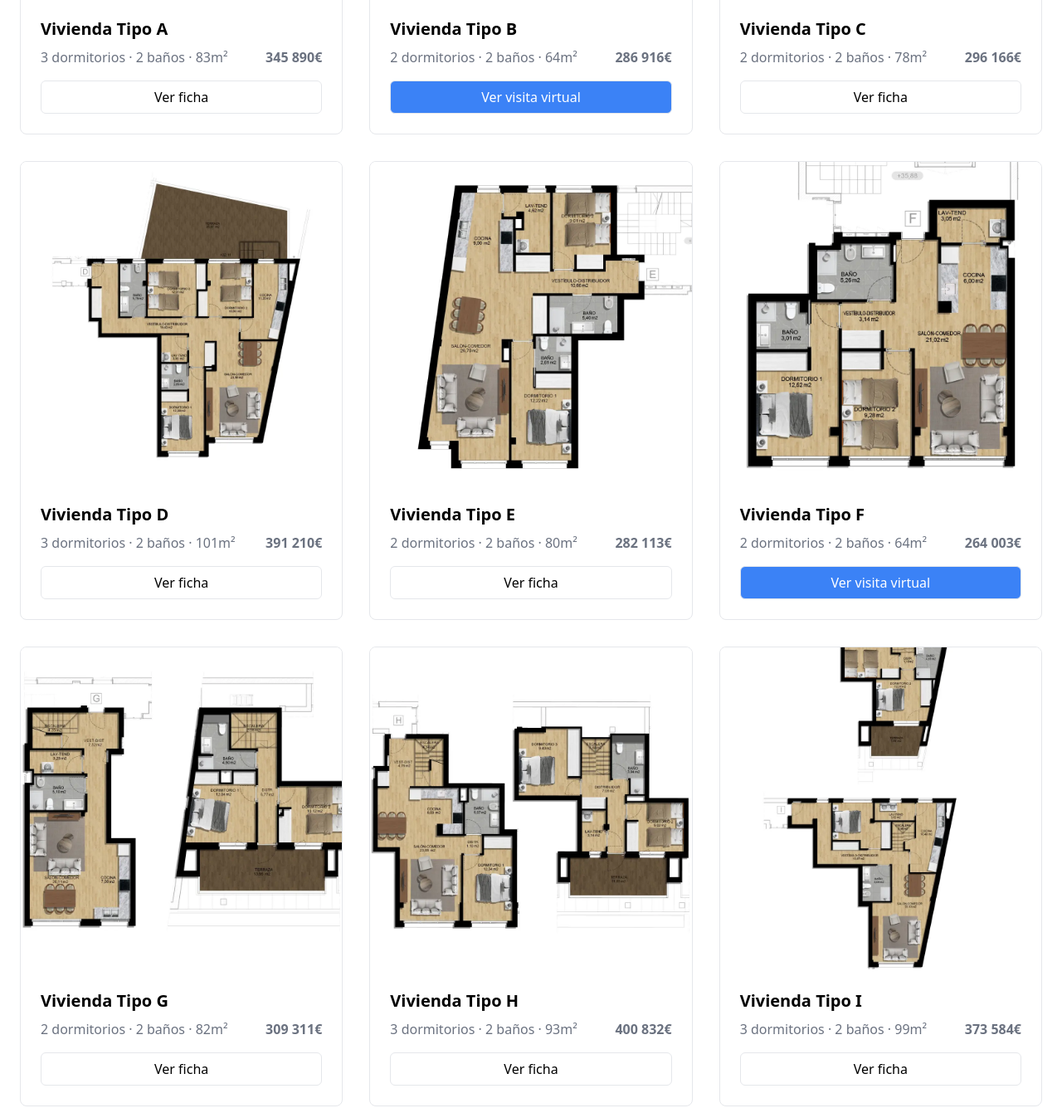
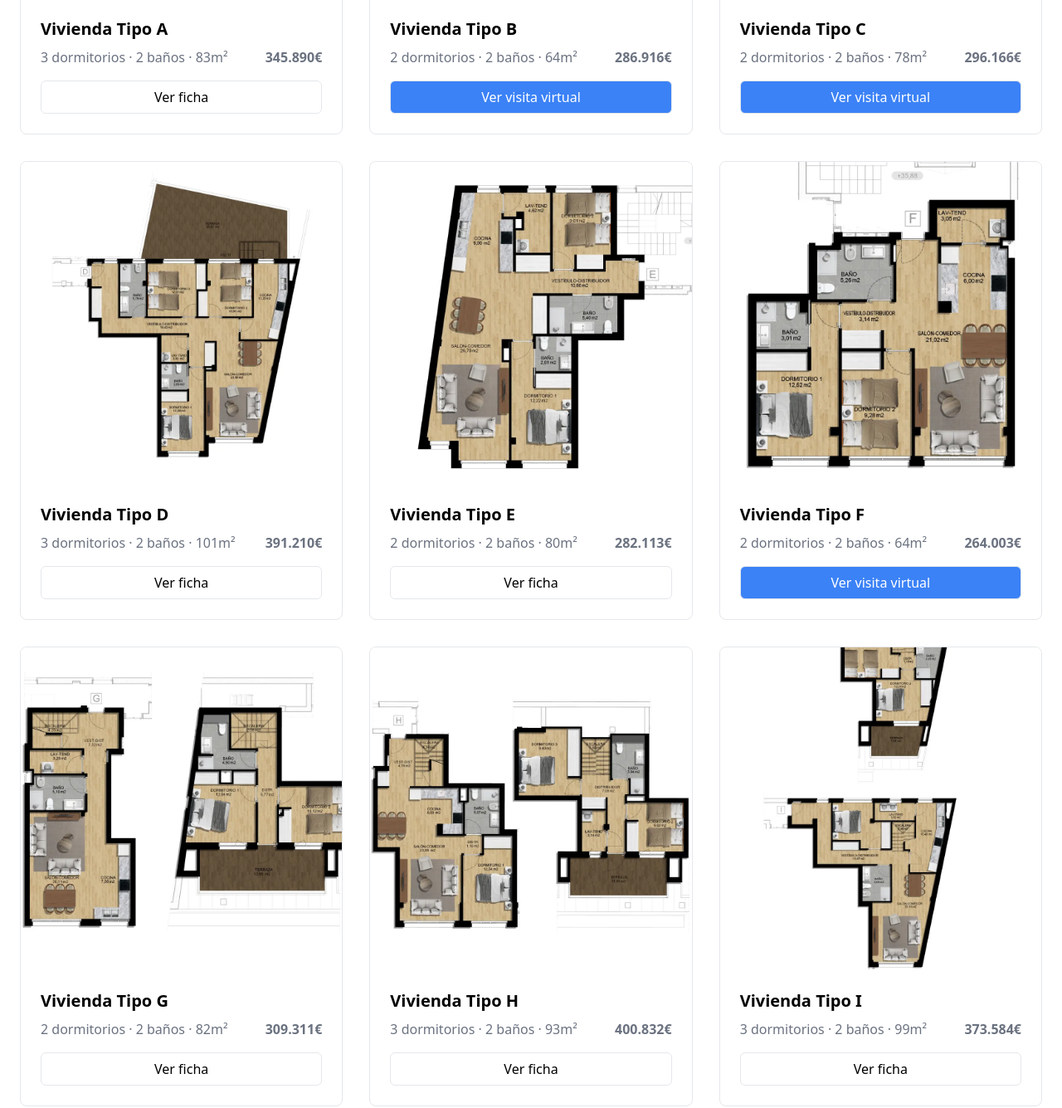
Before and after one commit to chemapq/edificio-locil, a website: page index.html in a window 1280 px wide. Shown: the part 3765-5100 px from the top of the page at 83% size. Drawn offline with nearby package versions, Linux system fonts and the light colour scheme.

Commit message:
Actualizar precios de viviendas para usar formato con punto y agregar enlaces de descarga de memoria de calidades

```diff
--- a/index.html
+++ b/index.html
@@ -161,7 +161,7 @@
               <h3 class="text-xl font-bold mb-2">Vivienda Tipo A</h3>
               <p class="text-gray-500 mb-4 flex justify-between">
                 <span>3 dormitorios · 2 baños · 83m²</span>
-                <span class="font-bold text-right">345 890€</span>
+                <span class="font-bold text-right">345.890€</span>
               </p>
               <button class="w-full inline-flex items-center justify-center rounded-md text-base font-medium ring-offset-background transition-colors focus-visible:outline-none focus-visible:ring-2 focus-visible:ring-ring focus-visible:ring-offset-2 disabled:pointer-events-none disabled:opacity-50 border border-input bg-background hover:bg-accent hover:text-accent-foreground h-10 px-4 py-2" onclick="openViviendaModal(0)">
                 Ver ficha
@@ -179,7 +179,7 @@
               <h3 class="text-xl font-bold mb-2">Vivienda Tipo B</h3>
               <p class="text-gray-500 mb-4 flex justify-between">
                 <span>2 dormitorios · 2 baños · 64m²</span>
-                <span class="font-bold text-right">286 916€</span>
+                <span class="font-bold text-right">286.916€</span>
               </p>
               <button class="w-full inline-flex items-center justify-center rounded-md text-white font-medium ring-offset-background transition-colors focus-visible:outline-none focus-visible:ring-2 focus-visible:ring-ring focus-visible:ring-offset-2 disabled:pointer-events-none disabled:opacity-50 border border-input bg-primary hover:bg-accent hover:bg-primary/90 h-10 px-4 py-2" onclick="openIframeModal(`https://3d.kotekvirtual.es/riosartipof/`)">
                 Ver visita virtual
@@ -197,10 +197,10 @@
               <h3 class="text-xl font-bold mb-2">Vivienda Tipo C</h3>
               <p class="text-gray-500 mb-4 flex justify-between">
                 <span>2 dormitorios · 2 baños · 78m²</span>
-                <span class="font-bold text-right">296 166€</span>
+                <span class="font-bold text-right">296.166€</span>
               </p>
-              <button class="w-full inline-flex items-center justify-center rounded-md text-base font-medium ring-offset-background transition-colors focus-visible:outline-none focus-visible:ring-2 focus-visible:ring-ring focus-visible:ring-offset-2 disabled:pointer-events-none disabled:opacity-50 border border-input bg-background hover:bg-accent hover:text-accent-foreground h-10 px-4 py-2" onclick="openViviendaModal(2)">
-                Ver ficha
+              <button class="w-full inline-flex items-center justify-center rounded-md text-white font-medium ring-offset-background transition-colors focus-visible:outline-none focus-visible:ring-2 focus-visible:ring-ring focus-visible:ring-offset-2 disabled:pointer-events-none disabled:opacity-50 border border-input bg-primary hover:bg-accent hover:bg-primary/90 h-10 px-4 py-2" onclick="openIframeModal(`https://3d.kotekvirtual.es/riosartipoc/`)">
+                Ver visita virtual
               </button>
             </div>
           </div>
@@ -215,7 +215,7 @@
               <h3 class="text-xl font-bold mb-2">Vivienda Tipo D</h3>
               <p class="text-gray-500 mb-4 flex justify-between">
                 <span>3 dormitorios · 2 baños · 101m²</span>
-                <span class="font-bold text-right">391 210€</span>
+                <span class="font-bold text-right">391.210€</span>
               </p>
               <button class="w-full inline-flex items-center justify-center rounded-md text-base font-medium ring-offset-background transition-colors focus-visible:outline-none focus-visible:ring-2 focus-visible:ring-ring focus-visible:ring-offset-2 disabled:pointer-events-none disabled:opacity-50 border border-input bg-background hover:bg-accent hover:text-accent-foreground h-10 px-4 py-2" onclick="openViviendaModal(3)">
                 Ver ficha
@@ -233,7 +233,7 @@
               <h3 class="text-xl font-bold mb-2">Vivienda Tipo E</h3>
               <p class="text-gray-500 mb-4 flex justify-between">
                 <span>2 dormitorios · 2 baños · 80m²</span>
-                <span class="font-bold text-right">282 113€</span>
+                <span class="font-bold text-right">282.113€</span>
               </p>
               <button class="w-full inline-flex items-center justify-center rounded-md text-base font-medium ring-offset-background transition-colors focus-visible:outline-none focus-visible:ring-2 focus-visible:ring-ring focus-visible:ring-offset-2 disabled:pointer-events-none disabled:opacity-50 border border-input bg-background hover:bg-accent hover:text-accent-foreground h-10 px-4 py-2" onclick="openViviendaModal(4)">
                 Ver ficha
@@ -252,7 +252,7 @@
               <h3 class="text-xl font-bold mb-2">Vivienda Tipo F</h3>
               <p class="text-gray-500 mb-4 flex justify-between">
                 <span>2 dormitorios · 2 baños · 64m²</span>
-                <span class="font-bold text-right">264 003€</span>
+                <span class="font-bold text-right">264.003€</span>
               </p>
               <button class="w-full inline-flex items-center justify-center rounded-md text-white font-medium ring-offset-background transition-colors focus-visible:outline-none focus-visible:ring-2 focus-visible:ring-ring focus-visible:ring-offset-2 disabled:pointer-events-none disabled:opacity-50 border border-input bg-primary hover:bg-accent hover:bg-primary/90 h-10 px-4 py-2" onclick="openIframeModal(`https://3d.kotekvirtual.es/riosartipof/`)">
                 Ver visita virtual
@@ -271,7 +271,7 @@
               <h3 class="text-xl font-bold mb-2">Vivienda Tipo G</h3>
               <p class="text-gray-500 mb-4 flex justify-between">
                 <span>2 dormitorios · 2 baños · 82m²</span>
-                <span class="font-bold text-right">309 311€</span>
+                <span class="font-bold text-right">309.311€</span>
               </p>
               <button class="w-full inline-flex items-center justify-center rounded-md text-base font-medium ring-offset-background transition-colors focus-visible:outline-none focus-visible:ring-2 focus-visible:ring-ring focus-visible:ring-offset-2 disabled:pointer-events-none disabled:opacity-50 border border-input bg-background hover:bg-accent hover:text-accent-foreground h-10 px-4 py-2" onclick="openViviendaModal(6)">
                 Ver ficha
@@ -290,7 +290,7 @@
               <h3 class="text-xl font-bold mb-2">Vivienda Tipo H</h3>
               <p class="text-gray-500 mb-4 flex justify-between">
                 <span>3 dormitorios · 2 baños · 93m²</span>
-                <span class="font-bold text-right">400 832€</span>
+                <span class="font-bold text-right">400.832€</span>
               </p>
               <button class="w-full inline-flex items-center justify-center rounded-md text-base font-medium ring-offset-background transition-colors focus-visible:outline-none focus-visible:ring-2 focus-visible:ring-ring focus-visible:ring-offset-2 disabled:pointer-events-none disabled:opacity-50 border border-input bg-background hover:bg-accent hover:text-accent-foreground h-10 px-4 py-2" onclick="openViviendaModal(7)">
                 Ver ficha
@@ -309,7 +309,7 @@
               <h3 class="text-xl font-bold mb-2">Vivienda Tipo I</h3>
               <p class="text-gray-500 mb-4 flex justify-between">
                 <span>3 dormitorios · 2 baños · 99m²</span>
-                <span class="font-bold text-right">373 584€</span>
+                <span class="font-bold text-right">373.584€</span>
               </p>
               <button class="w-full inline-flex items-center justify-center rounded-md text-base font-medium ring-offset-background transition-colors focus-visible:outline-none focus-visible:ring-2 focus-visible:ring-ring focus-visible:ring-offset-2 disabled:pointer-events-none disabled:opacity-50 border border-input bg-background hover:bg-accent hover:text-accent-foreground h-10 px-4 py-2" onclick="openViviendaModal(8)">
                 Ver ficha
@@ -328,7 +328,7 @@
               <h3 class="text-xl font-bold mb-2">Vivienda Tipo J</h3>
               <p class="text-gray-500 mb-4 flex justify-between">
                 <span>4 dormitorios · 3 baños · 115m²</span>
-                <span class="font-bold text-right">436 823€</span>
+                <span class="font-bold text-right">436.823€</span>
               </p>
               <button class="w-full inline-flex items-center justify-center rounded-md text-base font-medium ring-offset-background transition-colors focus-visible:outline-none focus-visible:ring-2 focus-visible:ring-ring focus-visible:ring-offset-2 disabled:pointer-events-none disabled:opacity-50 border border-input bg-background hover:bg-accent hover:text-accent-foreground h-10 px-4 py-2" onclick="openViviendaModal(9)">
                 Ver ficha
@@ -363,7 +363,7 @@
 
     <!-- Modal para imágenes -->
     <div id="imageModal" class="fixed z-50 inset-0 bg-black bg-opacity-75 flex items-center justify-center hidden" onclick="closeModal(event)">
-      <span class="absolute top-16 right-4 text-white text-3xl cursor-pointer" onclick="closeModal(event)">&times;</span>
+      <span class="absolute top-4 right-4 text-white text-3xl cursor-pointer" onclick="closeModal(event)">&times;</span>
       <span class="absolute left-4 text-white text-3xl cursor-pointer" onclick="prevImage(event)">&#10094;</span>
       <span class="absolute right-4 text-white text-3xl cursor-pointer" onclick="nextImage(event)">&#10095;</span>
       <img id="modalImage" class="max-w-full max-h-full">
@@ -371,15 +371,16 @@
 
     <!-- Modal para planos -->
     <div id="planoModal" class="fixed z-50 inset-0 bg-black bg-opacity-75 flex items-center justify-center hidden" onclick="closeModal(event)">
-      <span class="absolute top-16 right-4 text-white text-3xl cursor-pointer" onclick="closeModal(event)">&times;</span>
+      <span class="absolute top-4 right-4  text-white text-3xl cursor-pointer" onclick="closeModal(event)">&times;</span>
       <img id="modalPlan" class="max-w-full max-h-full">
     </div>
 
     <!-- Modal para iframes -->
     <div id="iframeModal" class="fixed z-50 inset-0 bg-black bg-opacity-75 flex items-center justify-center hidden" onclick="closeIframeModal(event)">
-      <span class="absolute top-16 right-4 text-white text-5xl cursor-pointer" onclick="closeIframeModal(event)">&times;</span>
+      <span class="absolute top-24 right-24 px-4 pb-3 pt-1 text-white bg-red-500 rounded-full text-3xl cursor-pointer" onclick="closeIframeModal(event)">&times;</span>
       <iframe id="modalIframe" class="border-2 border-white w-11/12 h-5/6"></iframe>
     </div>
+
     <section id="ubicacion" class="py-16 md:py-24">
       <div class="container">
         <h2 class="text-3xl md:text-4xl font-bold text-center mb-12">Ubicación privilegiada</h2>
@@ -428,6 +429,14 @@
               <div class="flex items-center gap-4 md:text-xl">
                 <svg xmlns="http://www.w3.org/2000/svg" width="24" height="24" viewBox="0 0 24 24" fill="none" stroke="currentColor" stroke-width="2" stroke-linecap="round" stroke-linejoin="round" class="w-6 h-6 text-primary"><rect width="20" height="16" x="2" y="4" rx="2"></rect><path d="m22 7-8.97 5.7a1.94 1.94 0 0 1-2.06 0L2 7"></path></svg>
                 <a href="mailto:info@edificioriosar.es">info@edificioriosar.es</a>
+              </div>
+              <div class="flex items-center gap-4 md:text-xl">
+                <svg xmlns="http://www.w3.org/2000/svg" width="24" height="24" viewBox="0 0 24 24" fill="none" stroke="currentColor" stroke-width="2" stroke-linecap="round" stroke-linejoin="round" class="w-6 h-6 text-primary">
+                  <circle cx="12" cy="12" r="10"></circle>
+                  <line x1="2" y1="12" x2="22" y2="12"></line>
+                  <path d="M12 2a15.3 15.3 0 0 1 4 10 15.3 15.3 0 0 1-4 10 15.3 15.3 0 0 1-4-10 15.3 15.3 0 0 1 4-10z"></path>
+                </svg>
+                <a href="#">Descargar memoria de calidades</a>
               </div>
             </div>
           </div>
```
Also changed, not shown: planoA.webp, planoB.webp, planoC.webp, planoD.webp, planoE.webp, planoF.webp, planoG.webp, planoH.webp, planoI.webp, planoJ.webp, planoK.webp.
